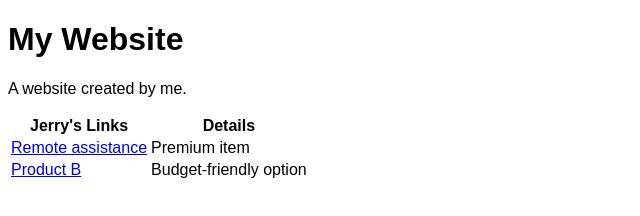
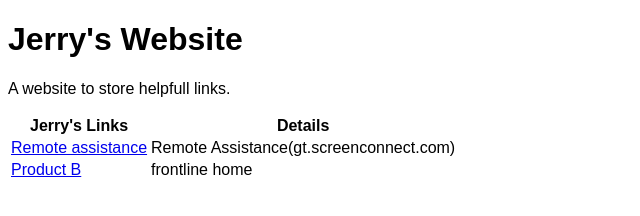
Before and after one commit to jcttg1/jcttg, a plain HTML site: page index.html in a window 1280 px wide. Shown: the whole page, without its empty margins (0-640 px from the left). Drawn offline with Linux system fonts and the light colour scheme.

Commit message:
Update index.html

```diff
--- a/index.html
+++ b/index.html
@@ -9,8 +9,8 @@
   </style>
 </head>
 <body>
-  <h1>My Website</h1>
-  <p>A website created by me.</p>
+  <h1>Jerry's Website</h1>
+  <p>A website to store helpfull links.</p>
   <table>
   <tr>
     <th>Jerry's Links</th>
@@ -18,11 +18,11 @@
   </tr>
   <tr>
     <td><a href="https://gt.screenconnect.com">Remote assistance</a></td>
-    <td>Premium item</td>
+    <td>Remote Assistance(gt.screenconnect.com)</td>
   </tr>
   <tr>
     <td><a href="https://glassertech.com">Product B</a></td>
-    <td>Budget-friendly option</td>
+    <td>frontline home</td>
   </tr>
 </table>
 </body>
```
